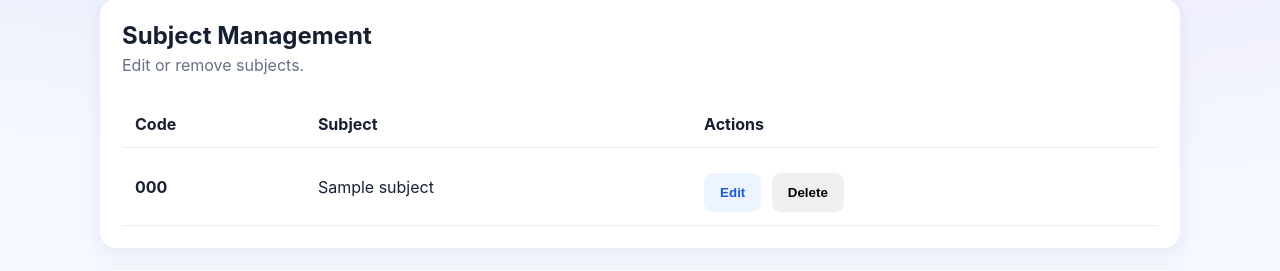
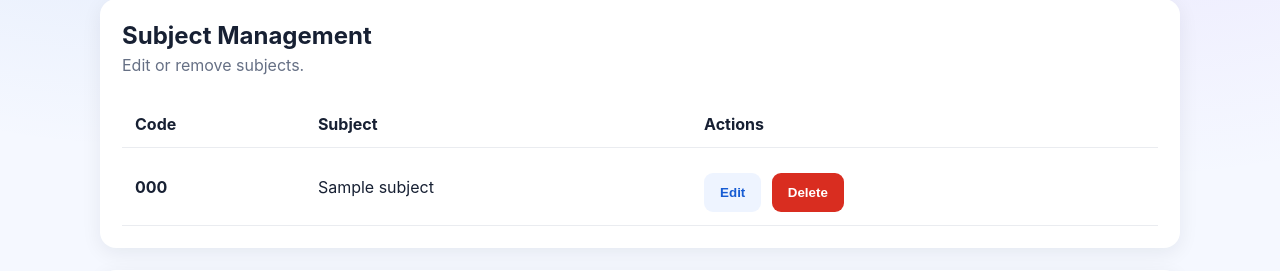
Before and after one commit to pavankumarpunugu/real-time-face-attendance, a Flask app: page /admin in a window 1280 px wide. Shown: the part 702-973 px from the top of the page. Run offline with Flask 3, Linux system fonts and the light colour scheme; the visitor is signed in with stand-in values (Sample User, id 1); tables that the repository leaves empty hold one stand-in row (values such as "Sample post"); some libraries are stand-ins or nearby versions.

Commit message:
Add danger button styles for admin actions

```diff
--- a/static/style.css
+++ b/static/style.css
@@ -500,3 +500,14 @@ td {
         font-size: 24px;
     }
 }
+/* ADMIN ACTION BUTTON */
+
+.danger {
+    background: #d92d20;
+    color: #ffffff;
+    border: none;
+}
+
+.danger:hover {
+    background: #b42318;
+}
```
